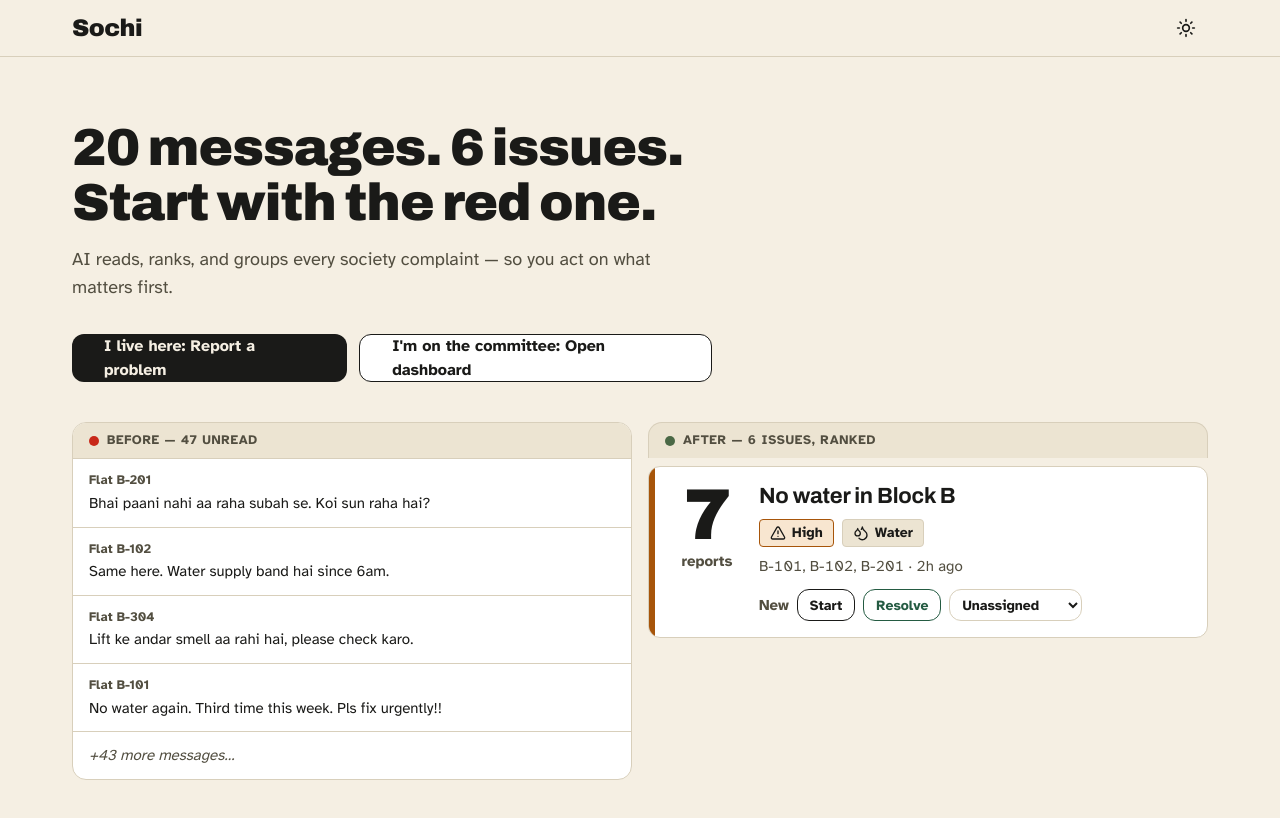
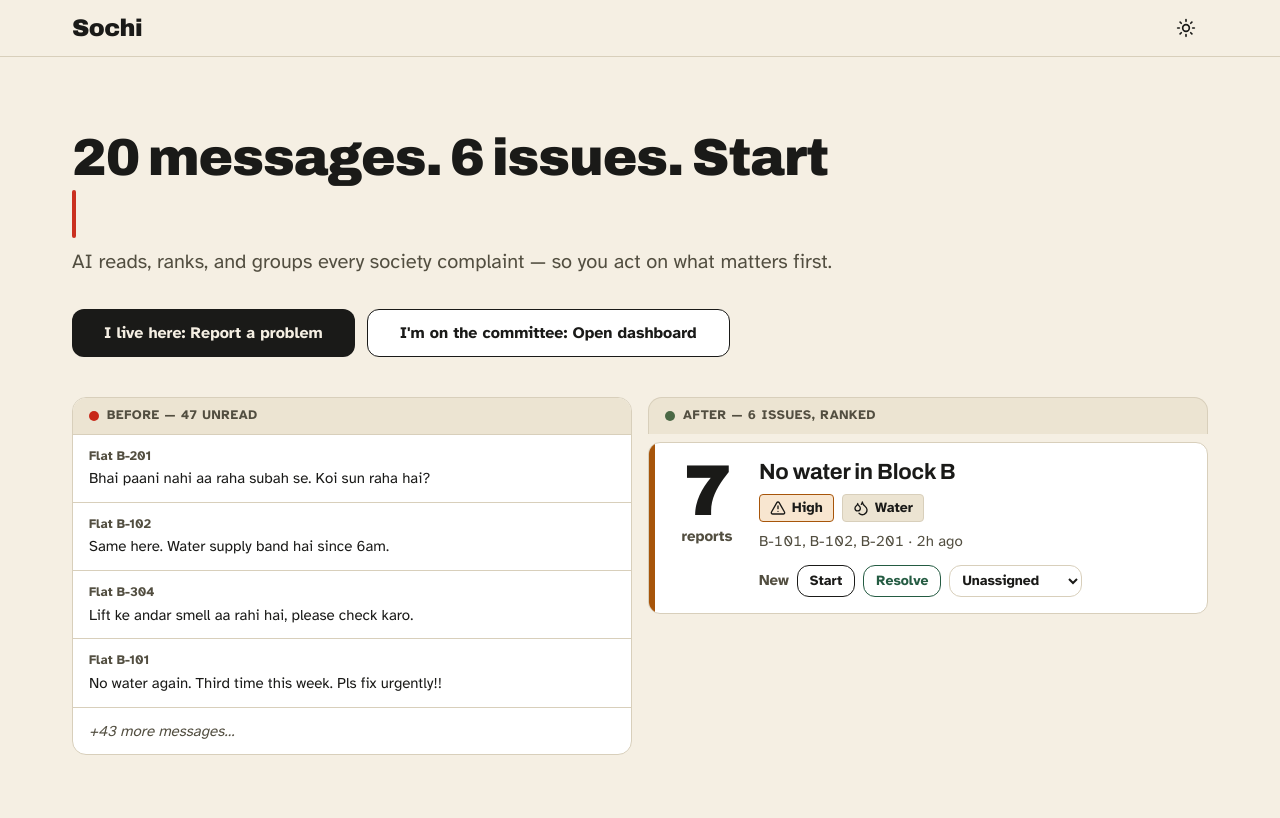
Before and after one commit to shreyansh-real/Zephr_VC, a Next.js app: page / in a window 1280 px wide. Shown: the top 818 px of the page. Built offline with nearby package versions, Linux system fonts and the light colour scheme.

Commit message:
feat: add TypewriterEffectSmooth to Landing Hero headline

```diff
--- a/app/landing-hero.tsx
+++ b/app/landing-hero.tsx
@@ -3,6 +3,7 @@
 import { useRef } from "react";
 import Link from "next/link";
 import { ClusterCard } from "@/components/cluster-card";
+import { TypewriterEffectSmooth } from "@/components/ui/typewriter-effect";
 
 const DEMO_CLUSTER = {
   id: "demo",
@@ -29,16 +30,28 @@ const DEMO_MESSAGES = [
 export function LandingHero() {
   const hasCountedRef = useRef<boolean>(false);
 
+  const typewriterWords = [
+    { text: "20" },
+    { text: "messages." },
+    { text: "6" },
+    { text: "issues." },
+    { text: "Start" },
+    { text: "with" },
+    { text: "the" },
+    { text: "red", className: "text-[var(--critical)]" },
+    { text: "one.", className: "text-[var(--critical)]" },
+  ];
+
   return (
-    <div className="max-w-[1200px] mx-auto px-4 md:px-8 py-16">
-      {/* Headline */}
-      <div className="max-w-[640px] mb-10">
-        <h1 className="font-display font-black text-[40px] md:text-[52px] leading-[1.05] tracking-[-0.02em] text-[var(--ink)] mb-4">
-          20 messages. 6 issues. Start with the red one.
-        </h1>
-        <p className="text-[18px] text-[var(--muted-foreground)] mb-8" style={{ lineHeight: 1.55 }}>
+    <div className="max-w-[1200px] mx-auto px-4 md:px-8 py-12 md:py-16">
+      {/* Headline & Typewriter */}
+      <div className="max-w-[760px] mb-10">
+        <TypewriterEffectSmooth words={typewriterWords} className="mb-2" />
+
+        <p className="text-[18px] md:text-[20px] text-[var(--muted-foreground)] mb-8" style={{ lineHeight: 1.55 }}>
           AI reads, ranks, and groups every society complaint — so you act on what matters first.
         </p>
+
         <div className="flex flex-col sm:flex-row gap-3">
           <Link
             href="/report"
--- /dev/null
+++ b/components/ui/typewriter-effect.tsx
@@ -0,0 +1,188 @@
+"use client";
+
+import { cn } from "@/lib/utils";
+import { motion, stagger, useAnimate, useInView } from "framer-motion";
+import { useEffect } from "react";
+
+export const TypewriterEffect = ({
+  words,
+  className,
+  cursorClassName,
+}: {
+  words: {
+    text: string;
+    className?: string;
+  }[];
+  className?: string;
+  cursorClassName?: string;
+}) => {
+  // split text inside words into individual words
+  const wordsArray = words.map((word) => {
+    return {
+      ...word,
+      text: word.text.split(""),
+    };
+  });
+
+  const [scope, animate] = useAnimate();
+  const isInView = useInView(scope);
+  useEffect(() => {
+    if (isInView) {
+      animate(
+        "span",
+        {
+          display: "inline-block",
+          opacity: 1,
+          width: "fit-content",
+        },
+        {
+          duration: 0.3,
+          delay: stagger(0.1),
+          ease: "easeInOut",
+        }
+      );
+    }
+  }, [isInView, animate]);
+
+  const renderWords = () => {
+    return (
+      <motion.div ref={scope} className="inline">
+        {wordsArray.map((word, idx) => {
+          return (
+            <div key={`word-${idx}`} className="inline-block">
+              {word.text.map((char, index) => (
+                <motion.span
+                  initial={{}}
+                  key={`char-${index}`}
+                  className={cn(
+                    `opacity-0 hidden text-[var(--ink)]`,
+                    word.className
+                  )}
+                >
+                  {char}
+                </motion.span>
+              ))}
+              &nbsp;
+            </div>
+          );
+        })}
+      </motion.div>
+    );
+  };
+
+  return (
+    <div
+      className={cn(
+        "text-base sm:text-xl md:text-3xl lg:text-5xl font-bold text-center",
+        className
+      )}
+    >
+      {renderWords()}
+      <motion.span
+        initial={{
+          opacity: 0,
+        }}
+        animate={{
+          opacity: 1,
+        }}
+        transition={{
+          duration: 0.8,
+          repeat: Infinity,
+          repeatType: "reverse",
+        }}
+        className={cn(
+          "inline-block rounded-sm w-[4px] h-4 md:h-6 lg:h-10 bg-[var(--ink)]",
+          cursorClassName
+        )}
+      ></motion.span>
+    </div>
+  );
+};
+
+export const TypewriterEffectSmooth = ({
+  words,
+  className,
+  cursorClassName,
+}: {
+  words: {
+    text: string;
+    className?: string;
+  }[];
+  className?: string;
+  cursorClassName?: string;
+}) => {
+  // split text inside words into individual words
+  const wordsArray = words.map((word) => {
+    return {
+      ...word,
+      text: word.text.split(""),
+    };
+  });
+
+  const renderWords = () => {
+    return (
+      <div className="inline">
+        {wordsArray.map((word, idx) => {
+          return (
+            <div key={`word-${idx}`} className="inline-block">
+              {word.text.map((char, index) => (
+                <span
+                  key={`char-${index}`}
+                  className={cn(`text-[var(--ink)]`, word.className)}
+                >
+                  {char}
+                </span>
+              ))}
+              &nbsp;
+            </div>
+          );
+        })}
+      </div>
+    );
+  };
+
+  return (
+    <div className={cn("flex items-center space-x-1 my-2 flex-wrap", className)}>
+      <motion.div
+        className="overflow-hidden pb-1"
+        initial={{
+          width: "0%",
+        }}
+        whileInView={{
+          width: "fit-content",
+        }}
+        transition={{
+          duration: 2,
+          ease: "linear",
+          delay: 0.2,
+        }}
+      >
+        <div
+          className="text-[32px] sm:text-[44px] md:text-[52px] font-black font-display leading-[1.1] tracking-[-0.02em] text-[var(--ink)]"
+          style={{
+            whiteSpace: "nowrap",
+          }}
+        >
+          {renderWords()}{" "}
+        </div>{" "}
+      </motion.div>
+      <motion.span
+        initial={{
+          opacity: 0,
+        }}
+        animate={{
+          opacity: 1,
+        }}
+        transition={{
+          duration: 0.8,
+          repeat: Infinity,
+          repeatType: "reverse",
+        }}
+        className={cn(
+          "inline-block rounded-sm w-[4px] h-8 sm:h-10 md:h-12 bg-[var(--critical)]",
+          cursorClassName
+        )}
+      ></motion.span>
+    </div>
+  );
+};
```
